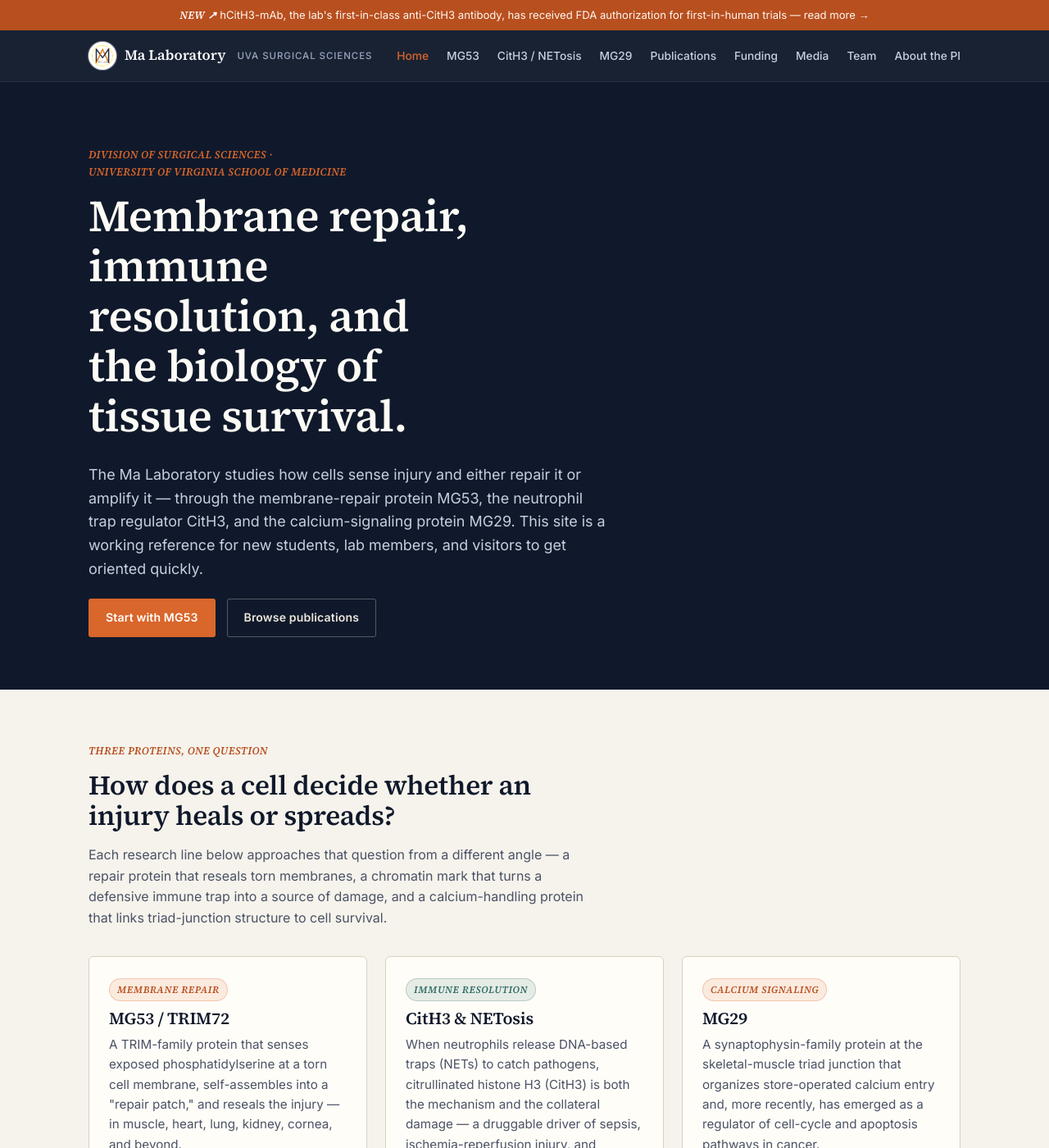
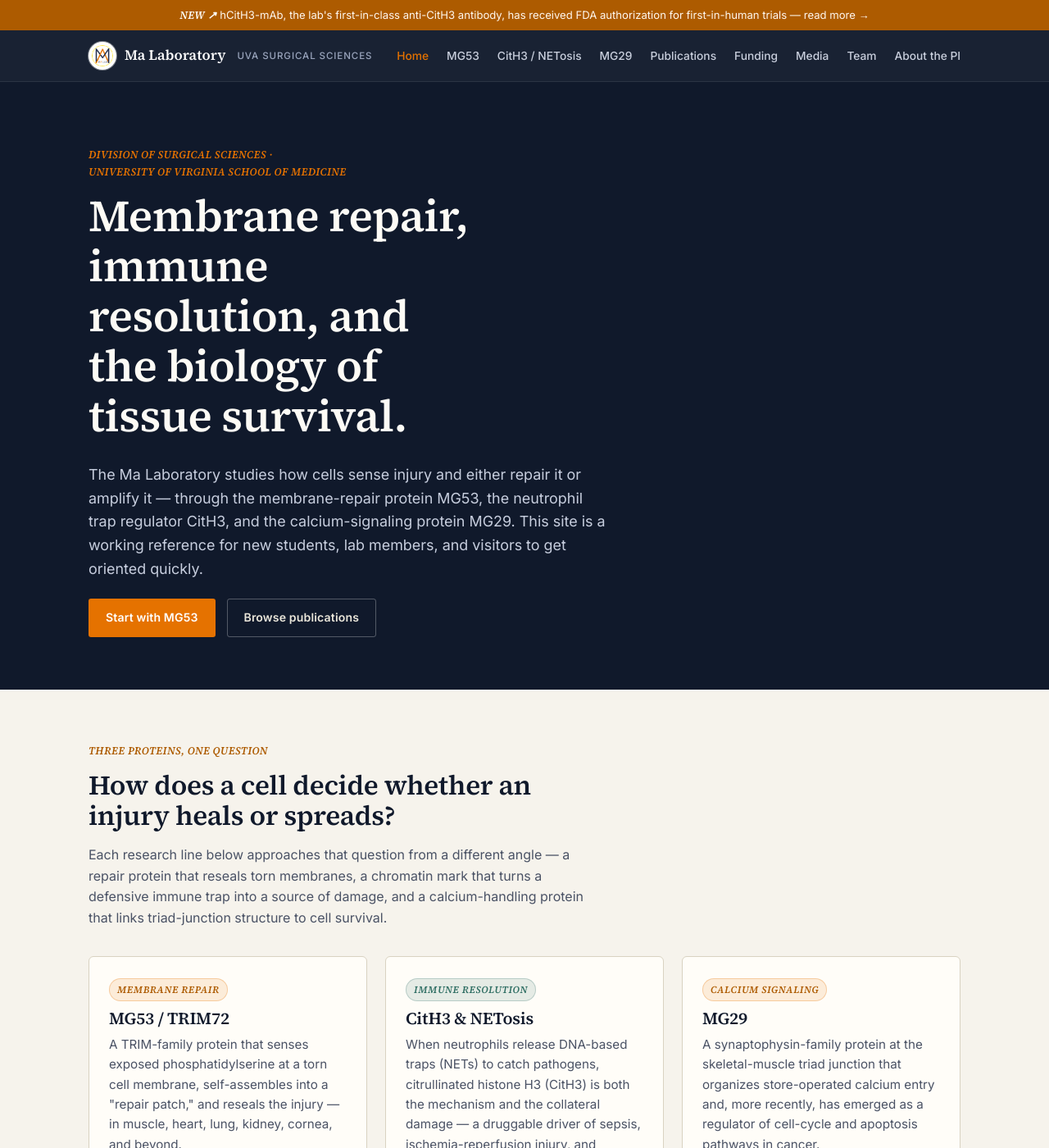
Before and after one commit to mjf6e/Ma-Lab-Research-Portfolio, a Jekyll site: the page built from index.html, in a window 1280 px wide and 1400 px high. Shown: the whole window at 82% size. Built offline with Jekyll 4.4.1, drawn with Linux system fonts in a browser that asks for light colours.

Commit message:
Update orange accent to official UVA Orange (#E57200) instead of brownish tone

```diff
--- a/assets/style.css
+++ b/assets/style.css
@@ -10,8 +10,8 @@
   --bone:     #f6f3ec;
   --bone-2:   #ece6d8;
   --paper:    #fffdf8;
-  --signal:   #d9662b;
-  --signal-2: #b84f1f;
+  --signal:   #e57200;
+  --signal-2: #ad5b00;
   --teal:     #2f6e63;
   --slate:    #4a5265;
   --line:     #d9d2c1;
@@ -63,7 +63,7 @@ li{ margin-bottom:.35em; }
 }
 .nav{ display:flex; align-items:center; justify-content:space-between; padding:14px 28px; max-width:var(--max); margin:0 auto; }
 .brand{ display:flex; align-items:center; gap:10px; color:#fff; font-family:'Source Serif 4',serif; font-weight:600; font-size:1.08rem; }
-.brand .dot{ width:9px; height:9px; border-radius:50%; background:var(--signal); box-shadow:0 0 0 4px rgba(217,102,43,.25); }
+.brand .dot{ width:9px; height:9px; border-radius:50%; background:var(--signal); box-shadow:0 0 0 4px rgba(229,114,0,.25); }
 .brand-logo-wrap{
   display:inline-flex; align-items:center; justify-content:center;
   width:34px; height:34px; border-radius:50%;
@@ -140,7 +140,7 @@ section.tight{ padding:44px 0; }
   letter-spacing:.05em; padding:3px 9px; border-radius:20px;
   background:rgba(47,110,99,.12); color:var(--teal); border:1px solid rgba(47,110,99,.25);
 }
-.tag.orange{ background:rgba(217,102,43,.12); color:var(--signal-2); border-color:rgba(217,102,43,.28); }
+.tag.orange{ background:rgba(229,114,0,.12); color:var(--signal-2); border-color:rgba(229,114,0,.28); }
 
 /* ---- Stat strip ---- */
 .stats{ display:flex; gap:0; border:1px solid var(--line); border-radius:6px; overflow:hidden; background:var(--paper); }
```
